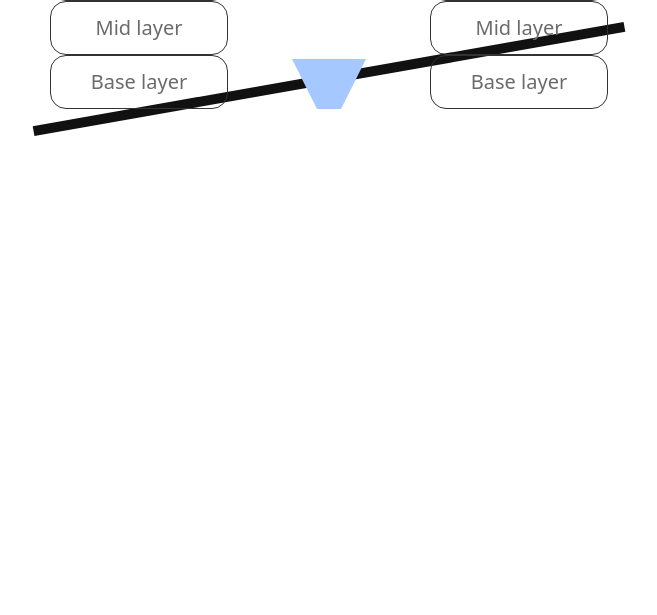
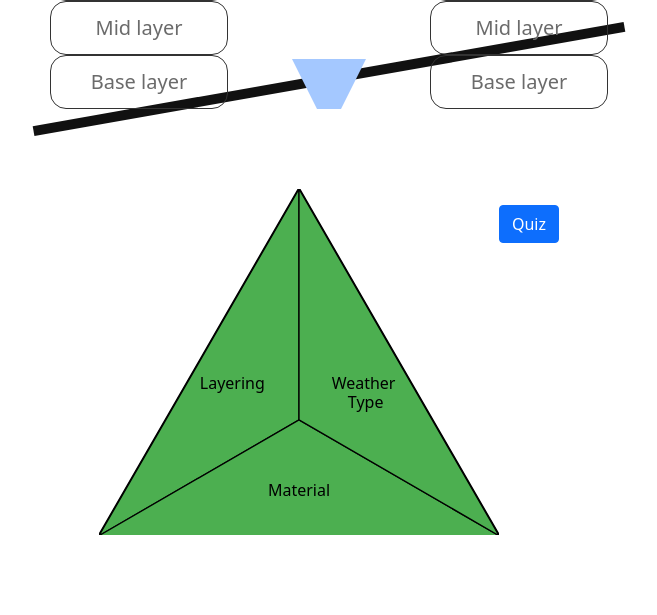
Before and after one commit to HapisaurusRex/UI_Design-Final, a Flask app: page /layer in a window 1280 px wide. Shown: the part 1963-2578 px from the top of the page, without its empty margins (311-968 px from the left). Before the commit the page ends 2099 px from the top, so only its background shows below. Run offline with Flask 3, Linux system fonts and the light colour scheme; some libraries are stand-ins or nearby versions.

Commit message:
Test - Triangle implemented for single page (layer.html)
Added triangle progress bar to bottom of layer.html. If it works, then I'll do the styling and commit to the other 2 pages

```diff
--- a/server.py
+++ b/server.py
@@ -82,7 +82,7 @@ def home():
 @app.route('/layer')
 def layer():
     log_visit('layer')
-    return render_template('layer.html')
+    return render_template('layer.html', visit_log=visit_log)
 
 @app.route('/material')
 def material():
--- /dev/null
+++ b/static/triangle.js
@@ -0,0 +1,61 @@
+(function () {
+    const data = window.triangleData || {
+      layer: false,
+      material: false,
+      weather: false,
+    };
+
+    const getColor = (key) => (data[key] ? "#4CAF50" : "#E0E0E0");
+    const showQuiz = data.layer && data.material && data.weather;
+
+    const triangle = `
+      <svg viewBox="0 0 300 260" width="300" height="260" xmlns="http://www.w3.org/2000/svg" xmlns:xlink="http://www.w3.org/1999/xlink">
+
+        <polygon points="150,0 0,260 300,260" fill="none" stroke="black" stroke-width="2"/>
+
+        <!-- Layering -->
+        <a xlink:href="/layer">
+          <polygon
+            points="150,0 0,260 150,173.2"
+            fill="${getColor('layer')}"
+            stroke="black"
+            stroke-width="1"
+            class="progress-btn"
+          />
+          <text x="100" y="150" text-anchor="middle" font-size="12" fill="black">Layering</text>
+        </a>
+
+        <!-- Material -->
+        <a xlink:href="/material">
+          <polygon
+            points="0,260 300,260 150,173.2"
+            fill="${getColor('material')}"
+            stroke="black"
+            stroke-width="1"
+            class="progress-btn"
+          />
+          <text x="150" y="230" text-anchor="middle" font-size="12" fill="black">Material</text>
+        </a>
+
+        <!-- Clothing -->
+        <a xlink:href="/weather">
+          <polygon
+            points="300,260 150,0 150,173.2"
+            fill="${getColor('weather')}"
+            stroke="black"
+            stroke-width="1"
+            class="progress-btn"
+          />
+          <text x="200" y="150" text-anchor="middle" font-size="12" fill="black">
+            <tspan x="200">Weather</tspan>
+            <tspan x="200" dy="14">Type</tspan>
+          </text>
+        </a>
+
+      </svg>
+      ${showQuiz ? '<div class="text-center mt-3"><button class="btn btn-primary">Quiz</button></div>' : ''}
+    `;
+
+    const container = document.getElementById("progress");
+    if (container) container.innerHTML = triangle;
+  })();
--- a/templates/layer.html
+++ b/templates/layer.html
@@ -55,6 +55,26 @@
   .left-stack, .right-stack {
     z-index: 2;
   }
+
+  #progress {
+  display: flex;
+  justify-content: center;
+  padding: 1rem;
+}
+
+#progress svg {
+  max-width: 400px;
+  width: 100%;
+  height: auto;
+}
+.progress-btn text{
+  color: #f0f0f0;
+};
+
+.progress-btn:hover {
+  fill: #f0f0f0;
+};
+
 
 </style>
 <div>
@@ -140,9 +160,18 @@
     </div>
   </div>
 
+  <div class="concept">
+    <div id="progress">
+
+    </div>
+  </div>
 
 {% endblock %}
 
 {% block scripts %}
+<script>
+  window.triangleData = {{ visit_log | tojson }};
+</script>
+<script src="{{ url_for('static', filename='triangle.js') }}"></script>
 <script src="{{ url_for('static', filename='layering.js') }}"></script>
 {% endblock %}
```
